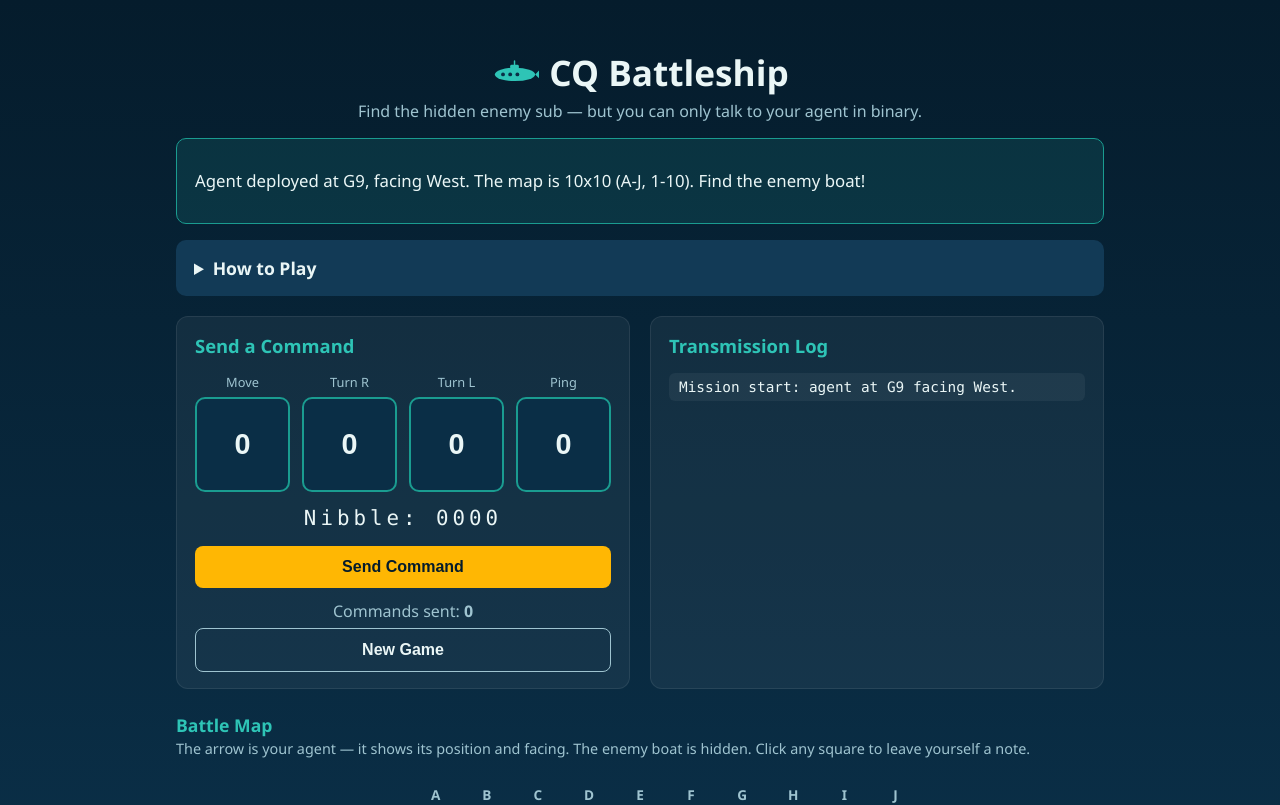
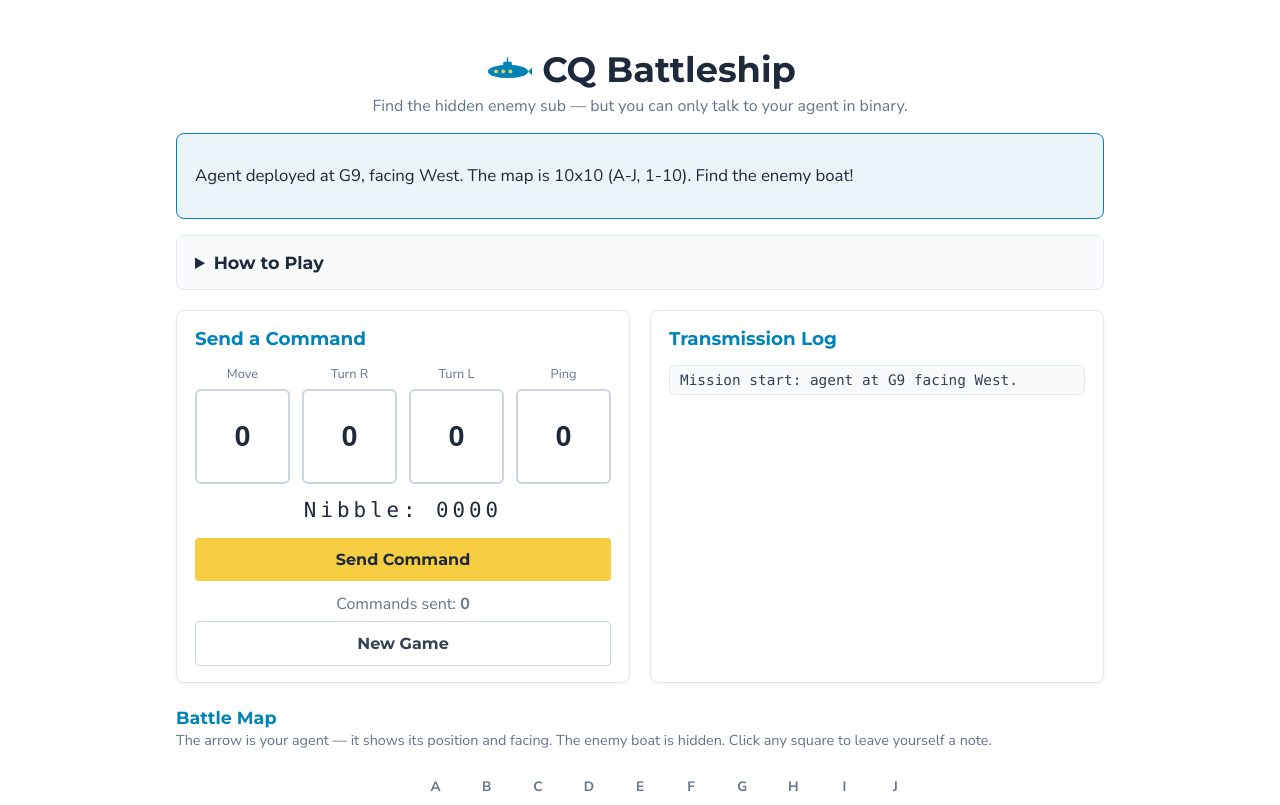
Before and after one commit to areReady/CQ-Iowa-Coding, a plain HTML site: page battleship-encoding-game/index.html in a window 1280 px wide. Shown: the top 805 px of the page. Drawn offline with Linux system fonts and the light colour scheme.

Commit message:
Restyle to match campquest.org branding
Pulled the real design tokens from campquest.org's CSS (Astra theme +
Elementor): Montserrat for headings, Nunito Sans for body text, blue
#0084b7 / teal #20948b / amber #f7cd42 accents on a white background,
4px button radius. Replaces the dark navy sub-sim theme with Camp
Quest's light, clean nonprofit look. Recolored the header submarine
icon to match.

Co-Authored-By: Claude Sonnet 5 <noreply@anthropic.com>

```diff
--- a/battleship-encoding-game/index.html
+++ b/battleship-encoding-game/index.html
@@ -4,6 +4,9 @@
 <meta charset="UTF-8">
 <meta name="viewport" content="width=device-width, initial-scale=1.0">
 <title>CQ Battleship</title>
+<link rel="preconnect" href="https://fonts.googleapis.com">
+<link rel="preconnect" href="https://fonts.gstatic.com" crossorigin>
+<link href="https://fonts.googleapis.com/css2?family=Montserrat:wght@700&family=Nunito+Sans:wght@400;600;700&display=swap" rel="stylesheet">
 <link rel="stylesheet" href="styles.css">
 </head>
 <body>
@@ -12,13 +15,13 @@
   <header class="app-header">
     <h1>
       <svg class="sub-icon" viewBox="0 0 100 50" xmlns="http://www.w3.org/2000/svg" aria-hidden="true">
-        <ellipse cx="50" cy="30" rx="42" ry="14" fill="#2ec4b6"/>
-        <rect x="40" y="10" width="18" height="14" rx="3" fill="#2ec4b6"/>
-        <line x1="49" y1="10" x2="49" y2="2" stroke="#2ec4b6" stroke-width="3" stroke-linecap="round"/>
-        <circle cx="25" cy="30" r="4" fill="#0a2e46"/>
-        <circle cx="40" cy="30" r="4" fill="#0a2e46"/>
-        <circle cx="55" cy="30" r="4" fill="#0a2e46"/>
-        <path d="M92 30 L100 22 L100 38 Z" fill="#2ec4b6"/>
+        <ellipse cx="50" cy="30" rx="42" ry="14" fill="#0084b7"/>
+        <rect x="40" y="10" width="18" height="14" rx="3" fill="#0084b7"/>
+        <line x1="49" y1="10" x2="49" y2="2" stroke="#0084b7" stroke-width="3" stroke-linecap="round"/>
+        <circle cx="25" cy="30" r="4" fill="#f7cd42"/>
+        <circle cx="40" cy="30" r="4" fill="#f7cd42"/>
+        <circle cx="55" cy="30" r="4" fill="#f7cd42"/>
+        <path d="M92 30 L100 22 L100 38 Z" fill="#0084b7"/>
       </svg>
       CQ Battleship
     </h1>
--- a/battleship-encoding-game/styles.css
+++ b/battleship-encoding-game/styles.css
@@ -1,22 +1,26 @@
 :root {
-  --navy-deep: #051c2c;
-  --navy: #0a2e46;
-  --navy-mid: #123a56;
-  --teal: #2ec4b6;
-  --teal-dark: #1a9c90;
-  --amber: #ffb703;
-  --danger: #e63946;
-  --text-light: #eaf6f6;
-  --text-dim: #9fc4d0;
+  --blue: #0084b7;
+  --blue-hover: #339cc9;
+  --teal: #20948b;
+  --amber: #f7cd42;
+  --amber-hover: #f9d65c;
+  --dark: #1e293b;
+  --text: #334155;
+  --text-dim: #64748b;
+  --border: #e2e8f0;
+  --border-strong: #cbd5e1;
+  --bg: #ffffff;
+  --bg-soft: #f8fafc;
+  --danger: #cf2e2e;
 }
 
 * { box-sizing: border-box; }
 
 body {
   margin: 0;
-  font-family: "Segoe UI", system-ui, sans-serif;
-  background: linear-gradient(180deg, var(--navy-deep), var(--navy) 60%, var(--navy-mid));
-  color: var(--text-light);
+  font-family: "Nunito Sans", "Segoe UI", system-ui, sans-serif;
+  background: var(--bg);
+  color: var(--text);
   min-height: 100vh;
 }
 
@@ -32,12 +36,15 @@ body {
 }
 
 .app-header h1 {
+  font-family: "Montserrat", sans-serif;
+  font-weight: 700;
   font-size: 2.2rem;
   margin-bottom: 4px;
   display: flex;
   align-items: center;
   justify-content: center;
   gap: 10px;
+  color: var(--dark);
 }
 
 .sub-icon {
@@ -52,26 +59,30 @@ body {
 }
 
 .mission {
-  background: rgba(46, 196, 182, 0.12);
-  border: 1px solid var(--teal-dark);
-  border-radius: 10px;
+  background: #eaf5fa;
+  border: 1px solid var(--blue);
+  border-radius: 8px;
   padding: 14px 18px;
   margin: 16px 0;
   font-size: 1.05rem;
+  color: var(--dark);
 }
 
 .howto {
-  background: var(--navy-mid);
-  border-radius: 10px;
+  background: var(--bg-soft);
+  border: 1px solid var(--border);
+  border-radius: 8px;
   padding: 10px 18px;
   margin-bottom: 20px;
 }
 
 .howto summary {
   cursor: pointer;
-  font-weight: 600;
+  font-weight: 700;
+  font-family: "Montserrat", sans-serif;
   font-size: 1.1rem;
   padding: 6px 0;
+  color: var(--dark);
 }
 
 .howto-body p { line-height: 1.5; }
@@ -84,20 +95,23 @@ body {
 }
 
 .bit-table th, .bit-table td {
-  border: 1px solid var(--navy);
+  border: 1px solid var(--border);
   padding: 6px 10px;
   text-align: left;
 }
 
 .bit-table th {
-  background: rgba(255,255,255,0.06);
+  background: var(--bg-soft);
+  color: var(--dark);
 }
 
 code {
-  background: rgba(255,255,255,0.1);
+  background: var(--bg-soft);
+  border: 1px solid var(--border);
   padding: 2px 6px;
   border-radius: 4px;
   font-family: "Consolas", monospace;
+  color: var(--dark);
 }
 
 .game-area {
@@ -112,16 +126,19 @@ code {
 }
 
 .panel {
-  background: rgba(255,255,255,0.05);
-  border: 1px solid rgba(255,255,255,0.08);
-  border-radius: 12px;
+  background: var(--bg);
+  border: 1px solid var(--border);
+  border-radius: 8px;
   padding: 16px 18px;
+  box-shadow: 0 1px 3px rgba(30, 41, 59, 0.06);
 }
 
 .panel h2 {
   margin-top: 0;
+  font-family: "Montserrat", sans-serif;
+  font-weight: 700;
   font-size: 1.15rem;
-  color: var(--teal);
+  color: var(--blue);
 }
 
 .bit-builder {
@@ -150,10 +167,10 @@ code {
   aspect-ratio: 1;
   font-size: 1.8rem;
   font-weight: bold;
-  border: 2px solid var(--teal-dark);
-  border-radius: 10px;
-  background: var(--navy);
-  color: var(--text-light);
+  border: 2px solid var(--border-strong);
+  border-radius: 6px;
+  background: var(--bg);
+  color: var(--dark);
   cursor: pointer;
   transition: background 0.15s, transform 0.1s;
 }
@@ -161,9 +178,9 @@ code {
 .bit-btn:hover { transform: scale(1.04); }
 
 .bit-btn.on {
-  background: var(--teal);
-  color: var(--navy-deep);
-  border-color: var(--amber);
+  background: var(--blue);
+  color: #fff;
+  border-color: var(--blue);
 }
 
 .nibble-preview {
@@ -172,33 +189,35 @@ code {
   font-size: 1.3rem;
   letter-spacing: 4px;
   margin: 10px 0;
+  color: var(--dark);
 }
 
 .primary-btn, .secondary-btn {
   width: 100%;
   padding: 12px;
-  border-radius: 8px;
+  border-radius: 4px;
   border: none;
+  font-family: "Montserrat", sans-serif;
   font-size: 1rem;
-  font-weight: 600;
+  font-weight: 700;
   cursor: pointer;
   margin-top: 6px;
 }
 
 .primary-btn {
   background: var(--amber);
-  color: var(--navy-deep);
+  color: var(--dark);
 }
 
-.primary-btn:hover { filter: brightness(1.08); }
+.primary-btn:hover { background: var(--amber-hover); }
 
 .secondary-btn {
   background: transparent;
-  color: var(--text-light);
-  border: 1px solid var(--text-dim);
+  color: var(--text);
+  border: 1px solid var(--border-strong);
 }
 
-.secondary-btn:hover { background: rgba(255,255,255,0.08); }
+.secondary-btn:hover { background: var(--bg-soft); }
 
 .stats {
   margin-top: 12px;
@@ -219,20 +238,24 @@ code {
 .log-entry {
   padding: 6px 10px;
   border-radius: 6px;
-  background: rgba(255,255,255,0.05);
+  background: var(--bg-soft);
+  border: 1px solid var(--border);
 }
 
-.log-entry.sent { color: var(--text-light); }
-.log-entry.response { color: var(--teal); }
+.log-entry.sent { color: var(--text); }
+.log-entry.response { color: var(--teal); font-weight: 600; }
 .log-entry.error { color: var(--danger); }
 .log-entry.win {
-  color: var(--navy-deep);
+  color: var(--dark);
   background: var(--amber);
+  border-color: var(--amber);
   font-weight: bold;
 }
 
 .scratchpad-section h2 {
-  color: var(--teal);
+  font-family: "Montserrat", sans-serif;
+  font-weight: 700;
+  color: var(--blue);
   font-size: 1.1rem;
   margin-bottom: 2px;
 }
@@ -258,8 +281,8 @@ code {
   display: flex;
   align-items: center;
   justify-content: center;
-  background: var(--navy);
-  border: 1px solid var(--navy-mid);
+  background: var(--bg);
+  border: 1px solid var(--border);
   border-radius: 4px;
   font-size: 0.85rem;
   cursor: pointer;
@@ -270,12 +293,12 @@ code {
   border: none;
   cursor: default;
   color: var(--text-dim);
-  font-weight: 600;
+  font-weight: 700;
 }
 
 .grid-cell.mark-dot::after {
   content: "•";
-  color: var(--amber);
+  color: var(--blue);
   font-size: 1.4rem;
 }
 
@@ -286,14 +309,14 @@ code {
 }
 
 .grid-cell.agent {
-  background: var(--navy-mid);
+  background: #eaf5fa;
   box-shadow: 0 0 0 2px var(--amber) inset;
 }
 
 .agent-arrow {
   display: inline-block;
   font-size: 1.3rem;
-  color: var(--amber);
+  color: var(--dark);
   transition: transform 0.2s ease;
 }
 
```
